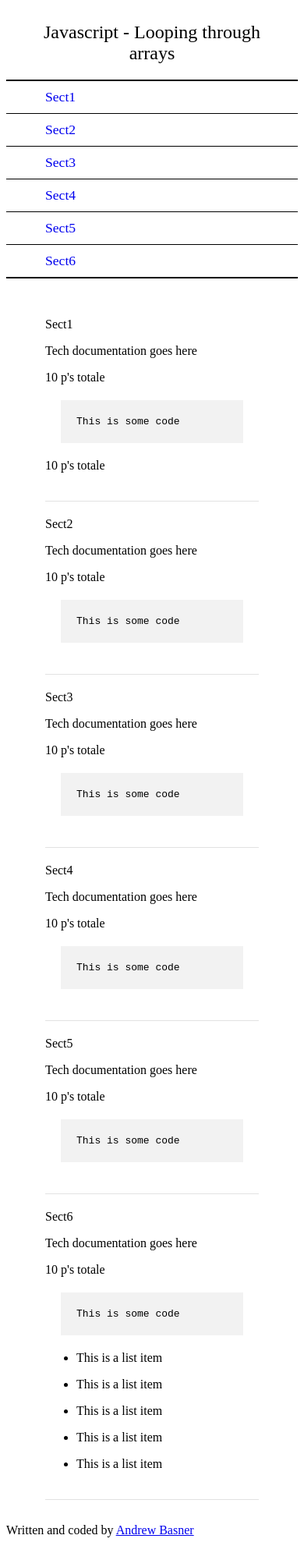
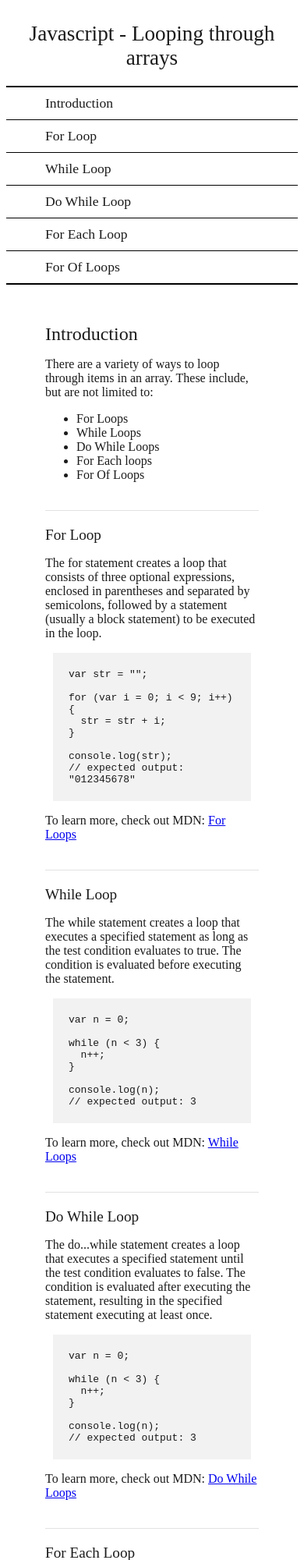
Before and after one commit to adbasner/FCC_TechDocument, a plain HTML site: page tech_document.html in a window 390 px wide. Shown: the top 2000 px of the page at 78% size. Drawn offline with Linux system fonts and the light colour scheme.

Commit message:
add content, media query, and side nav on large screen

```diff
--- a/tech_document.css
+++ b/tech_document.css
@@ -1,7 +1,11 @@
+body {
+  color: #1B1B1B;
+}
+
 #nav-header {
   text-align: center;
   padding: 20px;
-  font-size: 1.5em;
+  font-size: 1.7em;
 }
 
 .nav-link {
@@ -10,6 +14,7 @@
   text-decoration: none;
   font-size: 1.1em;
   border-bottom: solid black 0.5px;
+  color: #1B1B1B;
 }
 
 .nav-link:first-of-type {
@@ -18,6 +23,7 @@
 
 .nav-link:last-of-type {
   border-bottom: solid black 2px;
+
 }
 
 #main-doc {
@@ -29,9 +35,37 @@ section {
   padding: 20px 0px;
   border-bottom: solid 0.5px #e2e2e2;
 }
+
+.section-header {
+  font-size: 1.2em;
+}
+
+#intro-header {
+  font-size: 1.5em;
+}
+
 code {
   background-color: #f2f2f2;
   padding: 20px;
-  margin: 20px;
+  margin: 10px;
   display: block;
 }
+
+#footer {
+  text-align: center;
+}
+
+@media only screen and (min-width: 768px) {
+  #navbar {
+    position: fixed;
+    height: 100%;
+    width: 250px;
+    top: 0;
+    left: 0;
+    margin: 30px 50px 0 30px;
+  }
+
+  #main-doc {
+    margin: 30px 50px 30px 300px;
+  }
+}
--- a/tech_document.html
+++ b/tech_document.html
@@ -8,84 +8,114 @@
 <body>
   <nav id="navbar">
     <header id="nav-header">Javascript - Looping through arrays</header>
-    <a href="#sect1" class="nav-link">Sect1</a>
-    <a href="#sect2" class="nav-link">Sect2</a>
-    <a href="#sect3" class="nav-link">Sect3</a>
-    <a href="#sect4" class="nav-link">Sect4</a>
-    <a href="#sect5" class="nav-link">Sect5</a>
-    <a href="#sect6" class="nav-link">Sect6</a>
+    <a href="#introduction" class="nav-link">Introduction</a>
+    <a href="#For_Loop" class="nav-link">For Loop</a>
+    <a href="#While_Loop" class="nav-link">While Loop</a>
+    <a href="#Do_While_Loop" class="nav-link">Do While Loop</a>
+    <a href="#For_Each_Loop" class="nav-link">For Each Loop</a>
+    <a href="#For_Of_Loops" class="nav-link">For Of Loops</a>
   </nav>
   <main id="main-doc">
 
-    <section class="main-section" id="sect1">
-      <header>Sect1</header>
-      <p>Tech documentation goes here</p>
-      <p> 10 p's totale </p>
-      <code>This is some code</code>
-      <p> 10 p's totale </p>
-    </section>
-
-    <section class="main-section" id="sect2">
-      <header>Sect2</header>
-      <p>Tech documentation goes here</p>
-      <p> 10 p's totale </p>
-      <code>
-        This is some code
-      </code>
-    </section>
-
-    <section class="main-section" id="sect3">
-      <header>Sect3</header>
-      <p>Tech documentation goes here</p>
-      <p> 10 p's totale </p>
-      <code>
-        This is some code
-      </code>
-    </section>
-
-    <section class="main-section" id="sect4">
-      <header>Sect4</header>
-      <p>Tech documentation goes here</p>
-      <p> 10 p's totale </p>
-      <code>
-        This is some code
-      </code>
-    </section>
-
-    <section class="main-section" id="sect5">
-      <header>Sect5</header>
-      <p>Tech documentation goes here</p>
-      <p> 10 p's totale </p>
-      <code>
-        This is some code
-      </code>
-    </section>
-
-    <section class="main-section" id="sect6">
-      <header>Sect6</header>
-      <p>Tech documentation goes here</p>
-      <p> 10 p's totale </p>
-      <code>
-        This is some code
-      </code>
+    <section class="main-section" id="introduction">
+      <header class="section-header" id="intro-header">Introduction</header>
+      <p>There are a variety of ways to loop through items in an array. These include, but are not limited to:</p>
       <ul>
-        <li>This is a list item</li>
-      </ul>
-      <ul>
-        <li>This is a list item</li>
-      </ul>
-      <ul>
-        <li>This is a list item</li>
-      </ul>
-      <ul>
-        <li>This is a list item</li>
-      </ul>
-      <ul>
-        <li>This is a list item</li>
+        <li>For Loops</li>
+        <li>While Loops</li>
+        <li>Do While Loops</li>
+        <li>For Each loops</li>
+        <li>For Of Loops</li>
       </ul>
 
     </section>
 
+    <section class="main-section" id="For_Loop">
+      <header class="section-header">For Loop</header>
+      <p>The for statement creates a loop that consists of three optional expressions, enclosed in parentheses and separated by semicolons, followed by a statement (usually a block statement) to be executed in the loop.</p>
+      <code>
+        var str = "";<br><br>
+
+        for (var i = 0; i < 9; i++) { <br>
+        &nbsp;&nbsp;str = str + i; <br>
+        } <br><br>
+
+        console.log(str); <br>
+        // expected output: "012345678" <br>
+
+      </code>
+      <p>To learn more, check out MDN: <a href=" https://developer.mozilla.org/en-US/docs/Web/JavaScript/Reference/Statements/for" target="_blank">For Loops</a></p>
+    </section>
+
+    <section class="main-section" id="While_Loop">
+      <header class="section-header">While Loop</header>
+      <p>The while statement creates a loop that executes a specified statement as long as the test condition evaluates to true. The condition is evaluated before executing the statement.</p>
+      <code>
+        var n = 0;<br><br>
+
+        while (n < 3) { <br>
+        &nbsp;&nbsp;n++; <br>
+        }<br><br>
+
+        console.log(n);<br>
+        // expected output: 3 <br>
+
+      </code>
+      <p>To learn more, check out MDN: <a href=" https://developer.mozilla.org/en-US/docs/Web/JavaScript/Reference/Statements/while" target="_blank">While Loops</a></p>
+
+    </section>
+
+    <section class="main-section" id="Do_While_Loop">
+      <header class="section-header">Do While Loop</header>
+      <p>The do...while statement creates a loop that executes a specified statement until the test condition evaluates to false. The condition is evaluated after executing the statement, resulting in the specified statement executing at least once.</p>
+      <code>
+        var n = 0;<br><br>
+
+        while (n < 3) { <br>
+        &nbsp;&nbsp;n++; <br>
+        } <br><br>
+
+        console.log(n); <br>
+        // expected output: 3 <br>
+
+      </code>
+      <p>To learn more, check out MDN: <a href="https://developer.mozilla.org/en-US/docs/Web/JavaScript/Reference/Statements/do...while" target="_blank">Do While Loops</a></p>
+    </section>
+
+    <section class="main-section" id="For_Each_Loop">
+      <header class="section-header">For Each Loop</header>
+      <p>The forEach() method executes a provided function once for each array element. The forEach() method executes the provided callback once for each element present in the array in ascending order. It is not invoked for index properties that have been deleted or are uninitialized (i.e. on sparse arrays)</p>
+      <code>
+        var array1 = ['a', 'b', 'c'];<br><br>
+
+        array1.forEach(function(element) { <br>
+        &nbsp;&nbsp;console.log(element); <br>
+        }); <br><br>
+
+        // expected output: "a" <br>
+        // expected output: "b" <br>
+        // expected output: "c" <br>
+
+      </code>
+      <p>To learn more, check out MDN: <a href="https://developer.mozilla.org/en-US/docs/Web/JavaScript/Reference/Global_Objects/Array/forEach" target="_blank">For Each Loops</a></p>
+    </section>
+
+    <section class="main-section" id="For_Of_Loops">
+      <header class="section-header">For Of Loops</header>
+      <p>The for...of statement creates a loop iterating over iterable objects, including: built-in String, Array, Array-like objects (e.g., arguments or NodeList), TypedArray, Map, Set, and user-defined iterables. It invokes a custom iteration hook with statements to be executed for the value of each distinct property of the object.</p>
+      <code>
+        let iterable = [10, 20, 30]; <br><br>
+
+        for (let value of iterable) { <br>
+        &nbsp;&nbsp;value += 1; <br>
+        &nbsp;&nbsp;console.log(value); <br>
+        } <br>
+        // 11 <br>
+        // 21 <br>
+        // 31 <br>
+      </code>
+      <p>To learn more, check out MDN: <a href="https://developer.mozilla.org/en-US/docs/Web/JavaScript/Reference/Statements/for...of" target="_blank">For Of Loops</a></p>
+    </section>
   </main>
 
 
```
